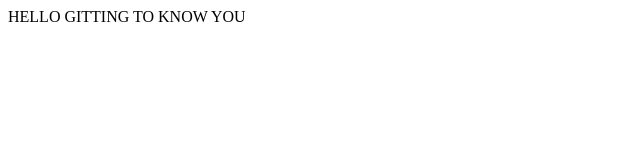
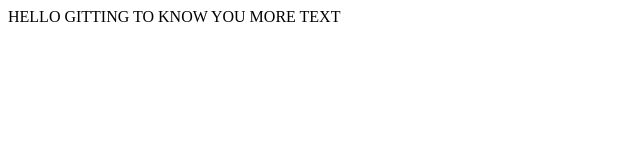
Before and after one commit to EmbeddedNewbie/MyGitExample, a plain HTML site: page index.html in a window 1280 px wide. Shown: the whole page, without its empty margins (0-640 px from the left). Drawn offline with Linux system fonts and the light colour scheme.

Commit message:
More text in index.html

```diff
--- a/index.html
+++ b/index.html
@@ -2,6 +2,7 @@
 
 <head></head>
 <body>HELLO GITTING TO KNOW YOU
+MORE TEXT
 </body>
 
 </html>
```
